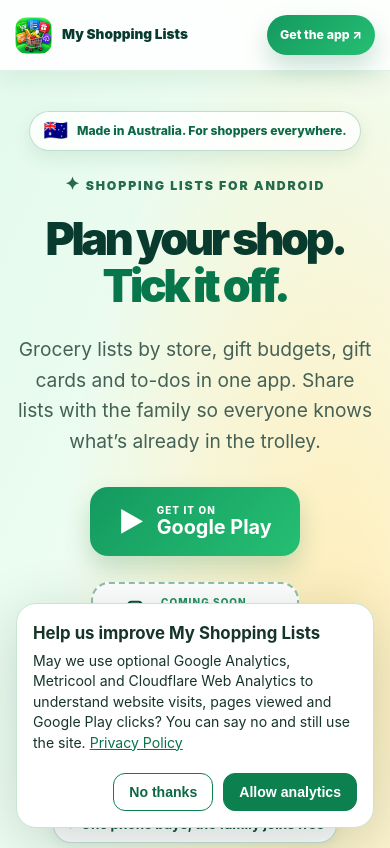
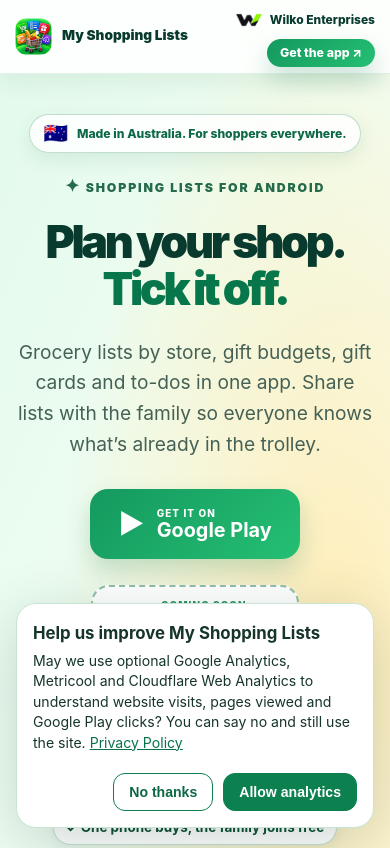
Before and after one commit to Wilko-007/My-Shopping-Lists-Website, a plain HTML site: page index.html in a window 390 px wide. Shown: the top 848 px of the page. Drawn offline with Linux system fonts and the light colour scheme.

Commit message:
Add Wilko Enterprises branding to homepage header

```diff
--- a/index.html
+++ b/index.html
@@ -11,15 +11,21 @@
   <meta property="og:url" content="https://myshoppinglistsapp.com/">
   <meta property="og:image" content="https://myshoppinglistsapp.com/hero-banner.webp">
   <link rel="icon" href="app-icon.webp" type="image/webp">
-  <link rel="stylesheet" href="styles.css">
+  <link rel="stylesheet" href="styles.css?v=20261126-wilko">
   <title>Shared Shopping List &amp; Gift Budget App for Android | My Shopping Lists</title>
 </head>
 <body>
 <a class="skip" href="#main">Skip to content</a>
-<header class="nav-shell"><nav class="nav wrap" aria-label="Main navigation">
+<header class="nav-shell"><nav class="nav wrap home-nav" aria-label="Main navigation">
  <a class="brand" href="#top"><img src="app-icon.webp" alt="My Shopping Lists app icon" width="48" height="48"><span>My Shopping Lists</span></a>
  <div class="nav-links"><a href="#features">Features</a><a href="#who-its-for">How it works</a><a href="#screenshots">App preview</a><a href="#premium">Free &amp; Premium</a><a href="#shared-lists">Shared lists</a><a href="#release-225">What’s new</a><a href="#faq">FAQs</a></div>
- <a class="button button-small" href="https://play.google.com/store/apps/details?id=com.wilko.myshoppinglists" rel="noopener noreferrer" target="_blank">Get the app ↗</a>
+ <div class="home-nav-actions">
+  <a class="button button-small" href="https://play.google.com/store/apps/details?id=com.wilko.myshoppinglists" rel="noopener noreferrer" target="_blank">Get the app ↗</a>
+  <div class="publisher-brand">
+   <img src="wilko-enterprises-logo.png" alt="" width="36" height="36">
+   <span>Wilko Enterprises</span>
+  </div>
+ </div>
 </nav></header>
 <main id="main">
 <section class="hero" id="top"><div class="hero-bg"></div><div class="wrap hero-layout">
--- a/styles.css
+++ b/styles.css
@@ -252,3 +252,53 @@ main [id] { scroll-margin-top: 95px; }
 .button-soon small{color:#268e61}
 .button-soon-light{background:rgba(255,255,255,.75);border-color:rgba(13,64,45,.4)}
 .download-buttons{display:flex;gap:14px;flex-wrap:wrap;align-items:center;justify-content:center}
+
+.home-nav .nav-links {
+  flex-wrap: wrap;
+  justify-content: center;
+  gap: 4px clamp(10px, 1.35vw, 22px);
+}
+.home-nav-actions {
+  display: flex;
+  flex-shrink: 0;
+  align-items: center;
+  gap: 14px;
+}
+.home-nav-actions .button {
+  white-space: nowrap;
+}
+.publisher-brand {
+  display: inline-flex;
+  align-items: center;
+  gap: 7px;
+  color: var(--forest);
+  font-size: .85rem;
+  font-weight: 800;
+  line-height: 1.15;
+  white-space: nowrap;
+}
+.publisher-brand img {
+  display: block;
+  border-radius: 8px;
+}
+@media (max-width: 650px) {
+  .home-nav {
+    gap: 10px;
+  }
+  .home-nav-actions {
+    flex-direction: column-reverse;
+    align-items: flex-end;
+    gap: 5px;
+    padding-block: 6px;
+  }
+  .home-nav-actions .button {
+    padding-block: 4px;
+  }
+  .publisher-brand {
+    font-size: .75rem;
+  }
+  .publisher-brand img {
+    width: 28px;
+    height: 28px;
+  }
+}
```
Also changed, not shown: wilko-enterprises-logo.png (added).
